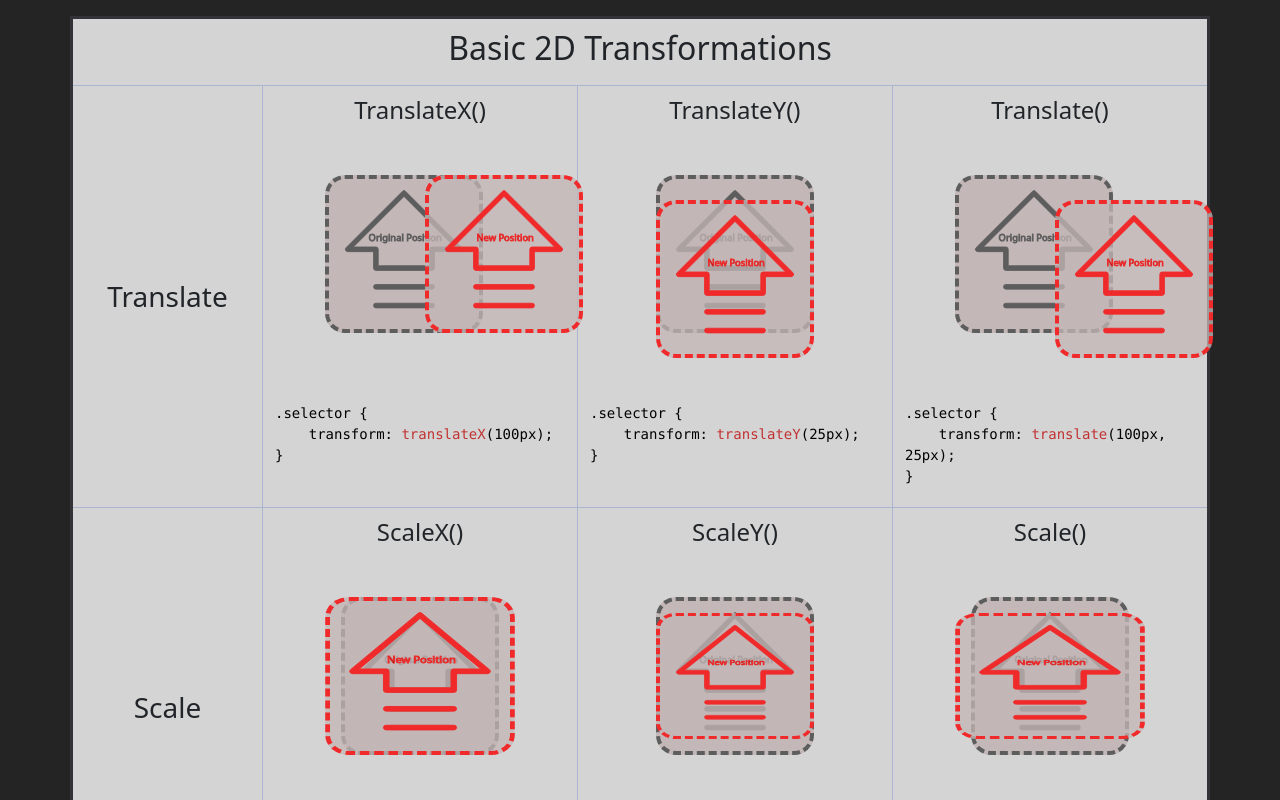
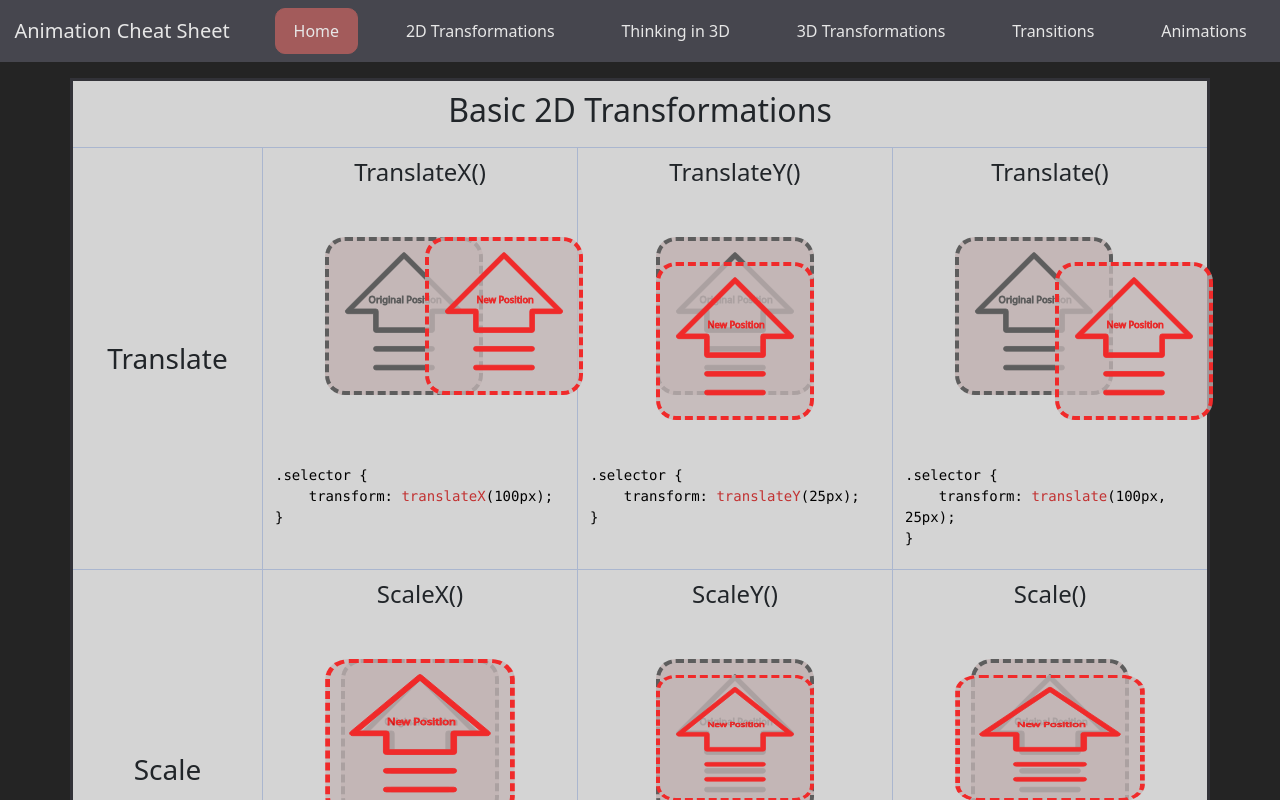
Before and after one commit to jheersink8/animation-cheat-sheet, a React (Vite) app: page / in a window 1280 px wide. Shown: the top 800 px of the page. Built offline with nearby package versions, Linux system fonts and the light colour scheme.

Commit message:
Just made the dopest navbar with a minimal amount of code. Super proud right now.

```diff
--- a/src/App.jsx
+++ b/src/App.jsx
@@ -4,6 +4,7 @@ import './assets/threeDimensionalStyle.css';
 import './assets/thinkingThreeDimensionStyle.css';
 
 import React from 'react';
+import Navbar from './Components/Navbar';
 import TwoDimensionalGrid from './Components/TwoDimensionalGrid';
 import ThinkingThreeDimensions from './Components/ThinkingThreeDimensions';
 import ThreeDimensionalGrid from './Components/ThreeDimensionalGrid';
@@ -12,6 +13,7 @@ function App() {
 
   return (
     <>
+      <Navbar />
       <TwoDimensionalGrid />
       <ThinkingThreeDimensions />
       <ThreeDimensionalGrid />
--- /dev/null
+++ b/src/Components/Navbar.jsx
@@ -0,0 +1,31 @@
+import { useState } from 'react';
+// Navlink Content//
+let navLinks = [
+    { id: 1, plainText: "Home", componentName: "Home" },
+    { id: 2, plainText: "2D Transformations", componentName: "TwoDimensionalGrid" },
+    { id: 3, plainText: "Thinking in 3D", componentName: "ThinkingThreeDimensions" },
+    { id: 4, plainText: "3D Transformations", componentName: "ThreeDimensionalGrid" },
+    { id: 5, plainText: "Transitions", componentName: "Transitions" },
+    { id: 6, plainText: "Animations", componentName: "Animations" }]
+
+// Rendered List to create the Navbar//
+export default function Navbar() {
+    const [activeLink, setActiveLink] = useState('Home');
+    const listItems = navLinks.map(navLink => {
+        function handleClick() {
+            setActiveLink(navLink.componentName);
+        }
+        return (
+            <button key={navLink.id} className={`nav-link ${activeLink === navLink.componentName ? "click" : ""}`}
+                onClick={() => handleClick(navLink.id)}>{navLink.plainText}</button>
+        )
+    });
+
+    // Returned List of Navbar Content//
+    return (
+        <nav className="navbar navbar-expand-lg container-fluid d-flex justify-content-around">
+            <a className="navbar-brand">Animation Cheat Sheet</a>
+            {listItems}
+        </nav>
+    )
+}
--- a/src/assets/style.css
+++ b/src/assets/style.css
@@ -2,6 +2,34 @@
     --gridBackground: rgb(212, 212, 212);
     --gridExternalBorder: rgb(50, 50, 56);
     --gridInternalBorder: rgb(170, 182, 207);
+}
+
+.navbar {
+    color: rgb(231, 231, 231) !important;
+    background-color: rgb(70, 70, 78) !important;
+}
+
+.navbar-brand {
+    color: rgb(231, 231, 231) !important;
+}
+
+.nav-link {
+    border: 1px solid transparent !important;
+    border-radius: 2px;
+    padding: 10px 18px 10px 18px !important;
+    transition: all .3s ease-in-out !important;
+}
+
+.nav-link:hover {
+    border: 1px solid white !important;
+    border-radius: 10px;
+}
+
+.click {
+    border: 1px solid rgb(163, 91, 91)  !important;
+    border-radius: 10px;
+    padding: 10px 18px 10px 18px !important;
+    background-color: rgb(163, 91, 91) !important;
 }
 
 body {
```
